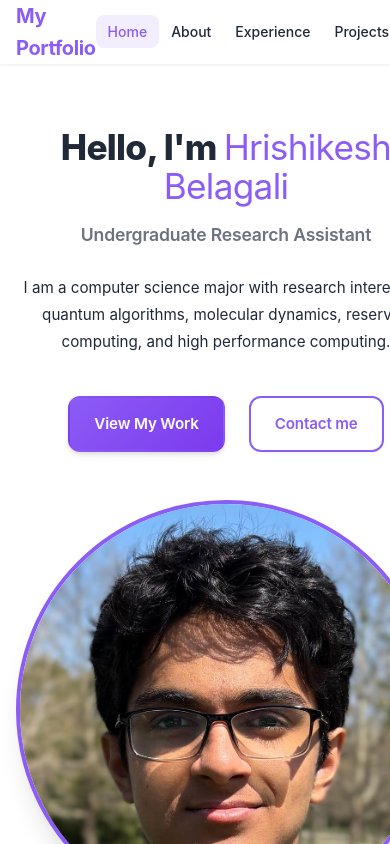
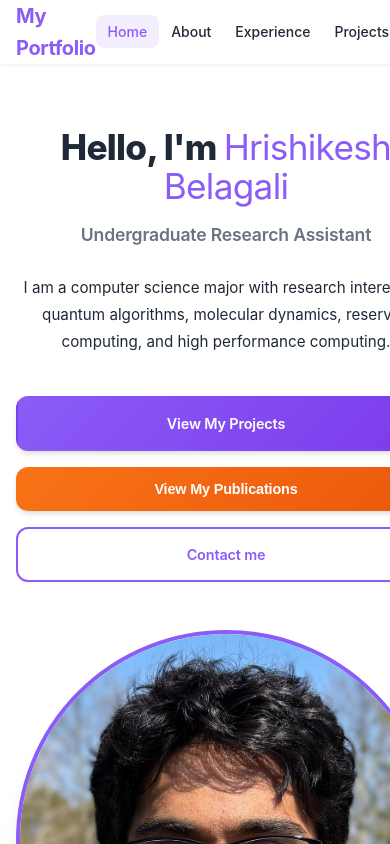
Before and after one commit to lonelyneutrin0/portfolio, a Vue app: page /#/ in a window 390 px wide. Shown: the top 844 px of the page. Built offline with nearby package versions, Linux system fonts and the light colour scheme.

Commit message:
view my pubs button

```diff
--- a/src/views/ExperienceView.vue
+++ b/src/views/ExperienceView.vue
@@ -141,7 +141,7 @@
         </div>
 
         <!-- Publications Section -->
-        <div class="subsection">
+        <div id="publications" class="subsection">
           <h3 class="subsection-title">Publications & Abstracts</h3>
           <div class="publications-grid">
             <!-- Add your papers/abstracts here -->
--- a/src/views/HomeView.vue
+++ b/src/views/HomeView.vue
@@ -1,5 +1,24 @@
 <script setup lang="ts">
-import { RouterLink } from 'vue-router'
+import { RouterLink, useRouter } from 'vue-router'
+
+const router = useRouter()
+
+const scrollToSection = async (sectionId: string) => {
+  // Navigate to experience page first
+  await router.push('/experience')
+
+  // Wait for next tick to ensure the page is rendered
+  await new Promise(resolve => setTimeout(resolve, 100))
+
+  // Scroll to the section
+  const element = document.getElementById(sectionId)
+  if (element) {
+    element.scrollIntoView({
+      behavior: 'smooth',
+      block: 'start'
+    })
+  }
+}
 </script>
 
 <template>
@@ -15,8 +34,9 @@ import { RouterLink } from 'vue-router'
             dynamics, reservoir computing, and high performance computing.
           </p>
           <div class="hero-buttons">
-            <RouterLink to="/projects" class="btn btn-primary">View My Work</RouterLink>
-            <RouterLink to="/contact" class="btn btn-secondary">Contact me</RouterLink>
+            <RouterLink to="/projects" class="btn btn-primary">View My Projects</RouterLink>
+            <button @click="scrollToSection('publications')" class="btn btn-secondary">View My Publications</button>
+            <RouterLink to="/contact" class="btn btn-outline">Contact me</RouterLink>
           </div>
         </div>
         <div class="hero-image">
@@ -170,13 +190,26 @@ import { RouterLink } from 'vue-router'
 }
 
 .btn-secondary {
+  background: linear-gradient(135deg, var(--color-orange), var(--color-orange-dark));
+  color: white;
+  border: none;
+  box-shadow: var(--shadow-md);
+  cursor: pointer;
+}
+
+.btn-secondary:hover {
+  transform: translateY(-2px);
+  box-shadow: var(--shadow-lg);
+}
+
+.btn-outline {
   background-color: transparent;
   color: var(--color-primary);
   border-color: var(--color-primary);
   box-shadow: var(--shadow-sm);
 }
 
-.btn-secondary:hover {
+.btn-outline:hover {
   background-color: var(--color-primary);
   color: white;
   transform: translateY(-2px);
@@ -473,11 +506,15 @@ import { RouterLink } from 'vue-router'
 
   .hero-buttons {
     justify-content: center;
+    gap: 1rem;
   }
 
   .btn {
-    padding: 0.875rem 1.5rem;
-    font-size: 0.95rem;
+    padding: 0.875rem 1.25rem;
+    font-size: 0.9rem;
+    flex: 1;
+    min-width: 0;
+    text-align: center;
   }
 
   .profile-image {
@@ -504,4 +541,15 @@ import { RouterLink } from 'vue-router'
     padding: 2rem;
   }
 }
+
+@media (max-width: 480px) {
+  .hero-buttons {
+    flex-direction: column;
+    gap: 1rem;
+  }
+
+  .btn {
+    width: 100%;
+  }
+}
 </style>
```
Also changed, not shown: src/App.vue (+5 -3 lines).
